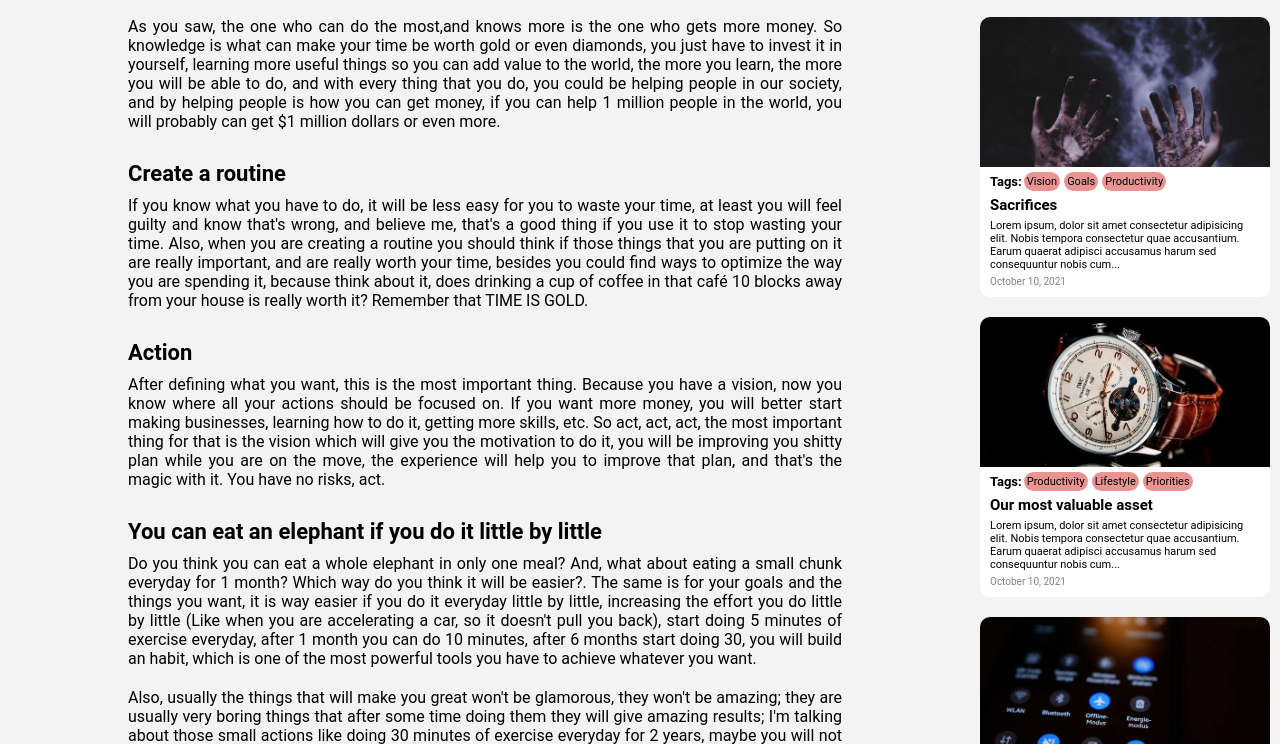
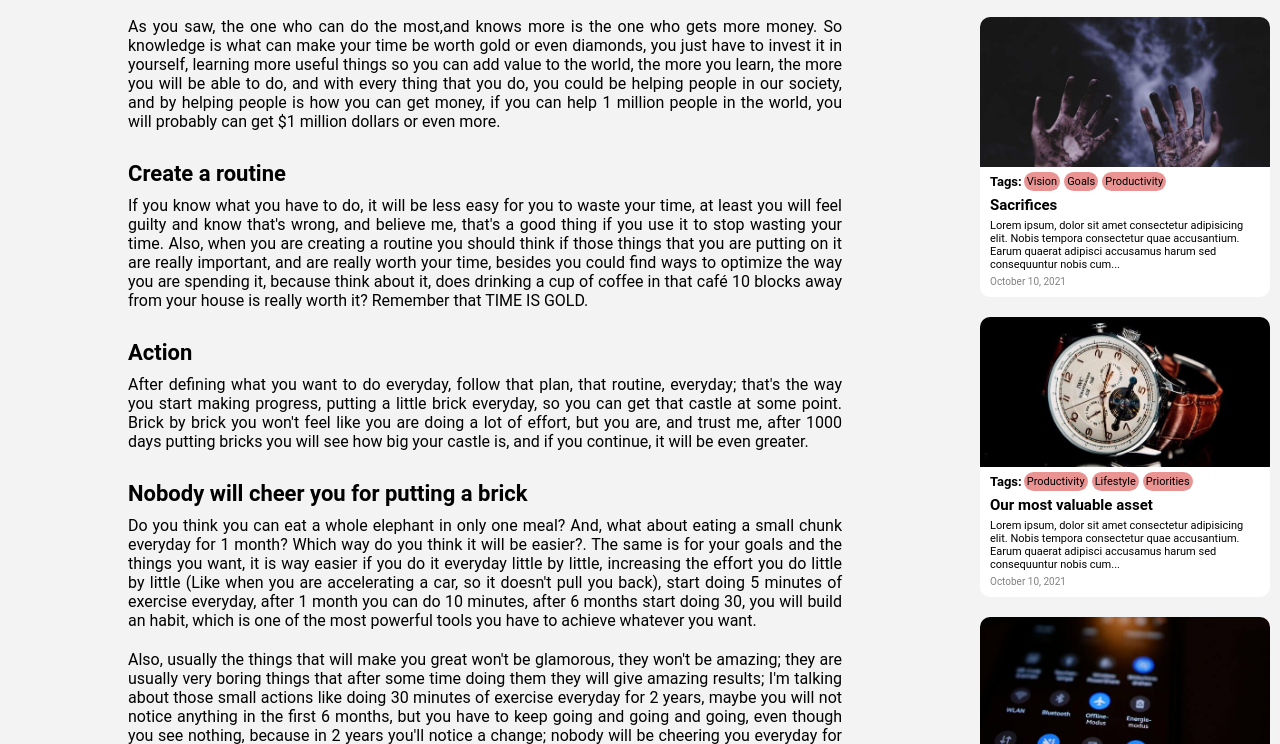
Before and after one commit to iMadfxq/my-blog, a website: page posts/3-ourMostValAsset.html in a window 1280 px wide. Shown: the part 523-1267 px from the top of the page. Drawn offline with Linux system fonts and the light colour scheme.

Commit message:
New paragraph for post #3

```diff
--- a/posts/3-ourMostValAsset.html
+++ b/posts/3-ourMostValAsset.html
@@ -41,8 +41,8 @@
         <h2>Create a routine</h2>
         <p>If you know what you have to do, it will be less easy for you to waste your time, at least you will feel guilty and know that's wrong, and believe me, that's a good thing if you use it to stop wasting your time. Also, when you are creating a routine you should think if those things that you are putting on it are really important, and are really worth your time, besides you could find ways to optimize the way you are spending it, because think about it, does drinking a cup of coffee in that café 10 blocks away from your house is really worth it? Remember that TIME IS GOLD.</p>
         <h2>Action</h2>
-        <p>After defining what you want, this is the most important thing. Because you have a vision, now you know where all your actions should be focused on. If you want more money, you will better start making businesses, learning how to do it, getting more skills, etc. So act, act, act, the most important thing for that is the vision which will give you the motivation to do it, you will be improving you shitty plan while you are on the move, the experience will help you to improve that plan, and that's the magic with it. You have no risks, act.</p>
-        <h2>You can eat an elephant if you do it little by little</h2>
+        <p>After defining what you want to do everyday, follow that plan, that routine, everyday; that's the way you start making progress, putting a little brick everyday, so you can get that castle at some point. Brick by brick you won't feel like you are doing a lot of effort, but you are, and trust me, after 1000 days putting bricks you will see how big your castle is, and if you continue, it will be even greater.</p>
+        <h2>Nobody will cheer you for putting a brick</h2>
         <p>Do you think you can eat a whole elephant in only one meal? And, what about eating a small chunk everyday for 1 month? Which way do you think it will be easier?. The same is for your goals and the things you want, it is way easier if you do it everyday little by little, increasing the effort you do little by little (Like when you are accelerating a car, so it doesn't pull you back), start doing 5 minutes of exercise everyday, after 1 month you can do 10 minutes, after 6 months start doing 30, you will build an habit, which is one of the most powerful tools you have to achieve whatever you want.</p>
         <p>Also, usually the things that will make you great won't be glamorous, they won't be amazing; they are usually very boring things that after some time doing them they will give amazing results; I'm talking about those small actions like doing 30 minutes of exercise everyday for 2 years, maybe you will not notice anything in the first 6 months, but you have to keep going and going and going, even though you see nothing, because in 2 years you'll notice a change; nobody will be cheering you everyday for just going to the gym 30 minutes, but even though, it is a really important step to achieve your goals.</p>
         <p id="call">What are you waiting for? Start acting!</p>
```
